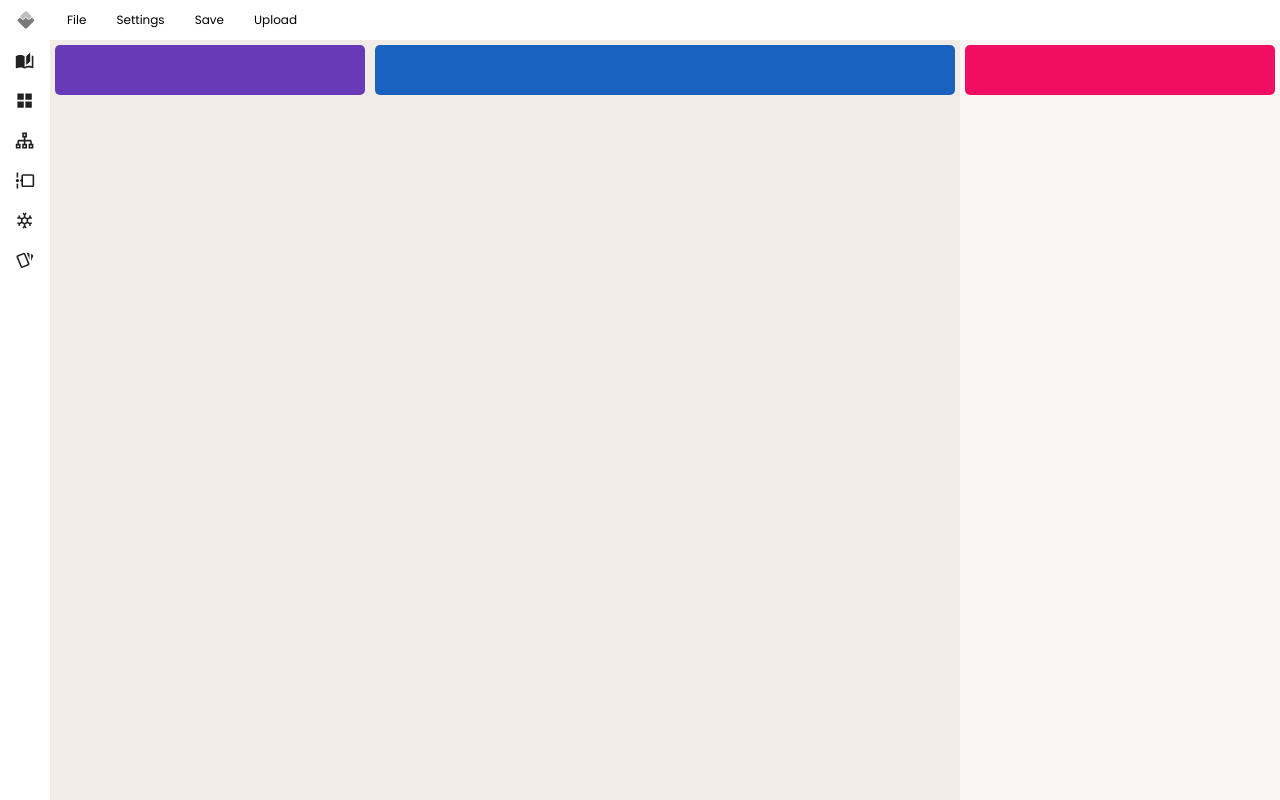
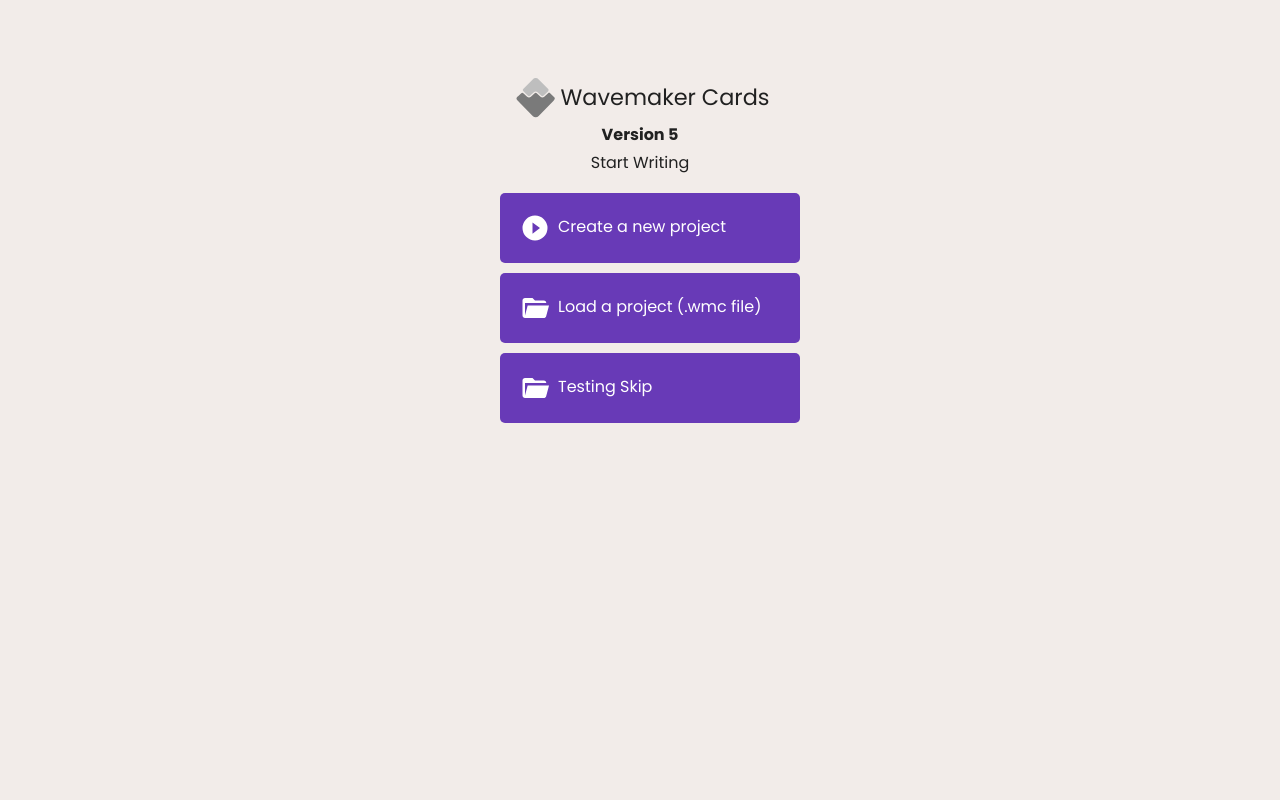
Before and after one commit to wavemakercards/wavemaker-v5, a Vue app: page / in a window 1280 px wide. Built offline with nearby package versions, Linux system fonts and the light colour scheme; what vue-sweetalert2 would draw is missing.

Commit message:
Refactor App.vue to include WelcomeScreen component and manage project loading state; enhance LeftSidePanel and TopToolBar with new functionality and styles; add initial WelcomeScreen component with project creation options.

```diff
--- a/src/App.vue
+++ b/src/App.vue
@@ -1,31 +1,44 @@
 <script>
+/** Mixins */
+import DexieDB from "@/mixins/DexieDB.js";
+import templateObjects from "@/mixins/templateObjects.js";
+import fileManager from "@/mixins/fileManager.js";
+import windowManager from "@/mixins/windowManager.js";
+
 import TopToolBar from "@/components/interface/TopToolBar.vue";
 import SideToolBar from "@/components/interface/SideToolBar.vue";
 import MainArea from "@/components/interface/MainArea.vue";
 import RightSidePanel from "@/components/interface/RightSidePanel.vue";
 import LeftSidePanel from "@/components/interface/LeftSidePanel.vue";
+import WelcomeScreen from "@/components/WelcomeScreen.vue";
+import { store } from "@/store/store";
 export default {
+  mixins: [DexieDB, templateObjects, fileManager, windowManager],
+  data() {
+    return {
+      store,
+    };
+  },
   components: {
+    WelcomeScreen,
     TopToolBar,
     SideToolBar,
     MainArea,
     RightSidePanel,
-    LeftSidePanel
+    LeftSidePanel,
   },
 };
 </script>
 
 <template>
-  <TopToolBar />
-  <SideToolBar />
-  <MainArea />
-  <LeftSidePanel />
-   <RightSidePanel />
-
+  <WelcomeScreen v-if="!store.isProjectLoaded" />
+  <template v-if="store.isProjectLoaded">
+    <TopToolBar />
+    <SideToolBar />
+    <MainArea />
+    <LeftSidePanel />
+    <RightSidePanel />
+  </template>
 </template>
 
-<style>
-
-
-
-</style>
+<style></style>
--- /dev/null
+++ b/src/components/WelcomeScreen.vue
@@ -0,0 +1,115 @@
+<script>
+import Logo from "@/components/interface/Logo.vue";
+import { store } from "@/store/store";
+export default {
+  data() {
+    return {
+      store,
+    };
+  },
+  components: {
+    Logo,
+  },
+  methods: {
+    async newProject() {
+      this.$root.initDatabase();
+    },
+  },
+};
+</script>
+
+<template>
+  <div id="WelcomeScreen">
+    <div class="hero">
+      <div style="display: flex; justify-content: center; align-items: center">
+        <Logo style="width: 50px" />
+        <h1>Wavemaker Cards</h1>
+      </div>
+      <p><strong>Version 5</strong></p>
+      <p style="padding: 10px; font-size: 1rem">Start Writing</p>
+
+      <div>
+        <button @click="newProject()">
+          <svg class="icon" viewBox="0 0 24 24">
+            <path
+              d="M10,16.5V7.5L16,12M12,2A10,10 0 0,0 2,12A10,10 0 0,0 12,22A10,10 0 0,0 22,12A10,10 0 0,0 12,2Z"
+            ></path>
+          </svg>
+          Create a new project
+        </button>
+        <button @click="$root.openFile()">
+          <svg class="icon" viewBox="0 0 24 24">
+            <path
+              d="M19,20H4C2.89,20 2,19.1 2,18V6C2,4.89 2.89,4 4,4H10L12,6H19A2,2 0 0,1 21,8H21L4,8V18L6.14,10H23.21L20.93,18.5C20.7,19.37 19.92,20 19,20Z"
+            ></path>
+          </svg>
+          <span> Load a project (.wmc file) </span>
+        </button>
+
+          <button @click="store.isProjectLoaded = true">
+          <svg class="icon" viewBox="0 0 24 24">
+            <path
+              d="M19,20H4C2.89,20 2,19.1 2,18V6C2,4.89 2.89,4 4,4H10L12,6H19A2,2 0 0,1 21,8H21L4,8V18L6.14,10H23.21L20.93,18.5C20.7,19.37 19.92,20 19,20Z"
+            ></path>
+          </svg>
+          <span> Testing Skip </span>
+        </button>
+      </div>
+    </div>
+  </div>
+</template>
+<style scoped>
+
+
+#WelcomeScreen {
+  display: flex;
+  justify-content: space-around;
+  align-items: center;
+  margin-top: 20px;
+  text-align: center;
+p {
+  padding: 0px;
+  margin: 0px;
+}
+  .hero {
+    padding: 50px;
+    border-radius: 10px;
+    min-width: 300px;
+    max-width: 400px;
+    width: 100%;
+    h1 {
+      font-size: 1.4em;
+      font-weight: normal;
+    }
+  }
+
+  button{
+    width: 100%;
+    background-color: var(--accent1);
+    color: var(--accent1-fg);
+    margin: 10px;
+    border: 0px;
+    display: flex;
+    justify-content: left;
+    align-items: center;
+    gap: 8px;
+    font-weight: normal;
+    padding: 20px;
+    border-radius: 5px;
+    cursor: pointer;
+    transition: all 0.3s;
+    > svg{
+      width: 30px;
+    }
+    &:hover,
+    &:focus {
+       transform: scale(1.1);
+      border: 0px;
+      outline: none;
+      background-color: var(--info);
+      color: var(--info-fg);
+     box-shadow: rgba(0, 0, 0, 0.35) 0px 5px 15px;
+    }
+  }
+}
+</style>
--- a/src/components/interface/LeftSidePanel.vue
+++ b/src/components/interface/LeftSidePanel.vue
@@ -12,6 +12,58 @@
 <template>
   <div id="LeftSidePanel">
     <div class="header"></div>
-    <div class="content"></div>
+    <div class="content">
+
+
+
+      <ul>
+        <li>Filename</li>
+         <li>Folder
+  <ul>
+        <li>Filename</li>
+         <li>Filename</li>
+          <li>Filename</li>
+           <li>Filename</li>
+            <li>Filename</li>
+             <li>Folder
+  <ul>
+        <li>Filename</li>
+         <li>Filename</li>
+          <li>Filename</li>
+           <li>Filename</li>
+            <li>Filename</li>
+             <li>Filename</li>
+              <li>Filename</li>
+               <li>Filename</li>
+                <li>Filename</li> <li>Filename</li>
+                 <li>Filename</li>
+      </ul></li>
+              <li>Filename</li>
+               <li>Filename</li>
+                <li>Filename</li> <li>Filename</li>
+                 <li>Filename</li>
+      </ul></li>
+          <li>Filename</li>
+           <li>Filename</li>
+            <li>Filename</li>
+             <li>Filename</li>
+              <li>Folder
+  <ul>
+        <li>Filename</li>
+         <li>Filename</li>
+          <li>Filename</li>
+           <li>Filename</li>
+            <li>Filename</li>
+             <li>Filename</li>
+              <li>Filename</li>
+               <li>Filename</li>
+                <li>Filename</li> <li>Filename</li>
+                 <li>Filename</li>
+      </ul></li>
+               <li>Filename</li>
+                <li>Filename</li> <li>Filename</li>
+                 <li>Filename</li>
+      </ul>
+    </div>
   </div>
 </template>
--- a/src/components/interface/TopToolBar.vue
+++ b/src/components/interface/TopToolBar.vue
@@ -14,8 +14,8 @@
 </script>
 
 <template>
-      <div id="TopToolBar">
-    <button class="logo"><logo></logo></button>
+    <div id="TopToolBar">
+    <button @click="store.isProjectLoaded = false" class="logo"><logo></logo></button>
     <button>File</button>
     <button>Settings</button>
     <button>Save</button>
--- a/src/css/components/interface/LeftSidePanel.css
+++ b/src/css/components/interface/LeftSidePanel.css
@@ -5,10 +5,19 @@
   bottom: 0px;
   left: 50px;
   width: 320px;
+  overflow-y: auto;
   .header {
-    background-color: var(--accent1);
+        position: sticky;
+        top:0px;
+    background-color: var(--dark);
     height: 50px;
-    margin: 5px;
-    border-radius: 5px;
+    z-index: 99999;
+  }
+  .content{
+    position: absolute;
+    top:0px;
+    padding-top: 60px;
+    padding-bottom: 100px;
+
   }
 }
--- a/src/css/root.css
+++ b/src/css/root.css
@@ -59,6 +59,8 @@
   --warning-dark-fg: #fff;
   --success-dark-fg: #fff;
   --danger-dark-fg: #fff;
+
+  --scrollbar-color : #dedede
 }
 
 *,
@@ -94,3 +96,20 @@
   bottom: 0px;
   overflow: hidden;
 }
+
+::-webkit-scrollbar {
+  width: 3px
+}
+
+:-webkit-scrollbar {
+  width: 3px
+}
+
+::-webkit-scrollbar-track {
+  box-shadow: inset 0 0 6px rgba(0, 0, 0, 0);
+}
+
+::-webkit-scrollbar-thumb {
+  background-color: var(--scrollbar-color);
+
+}
--- a/src/store/store.js
+++ b/src/store/store.js
@@ -1,4 +1,8 @@
 import { reactive } from "vue";
 export const store = reactive({
-
+    isProjectLoaded : false,
+    interface : {
+        leftPanelVisible : true,
+        rightPanelVisible : true
+    }
 });
```
